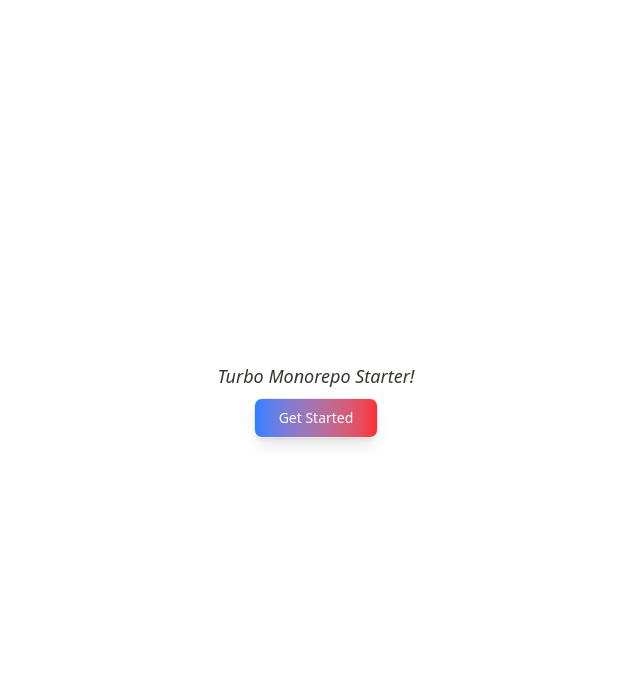
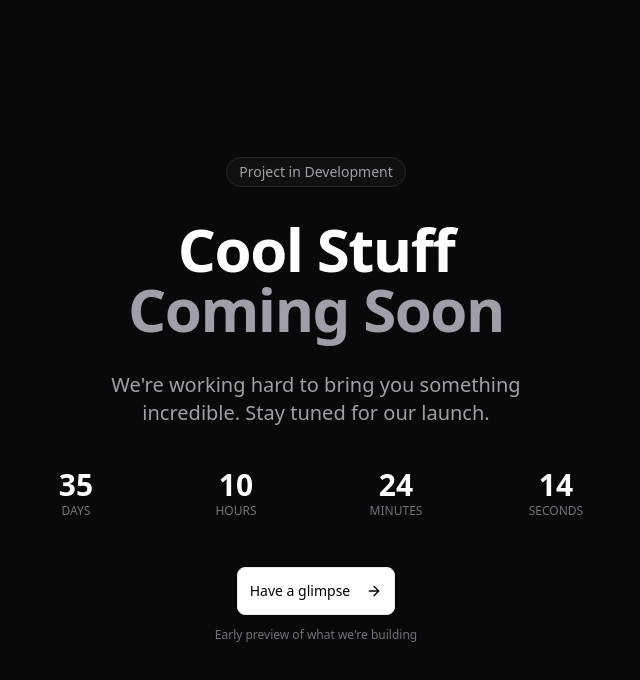
Before and after one commit to team-hsi/Unified-Project-Management, a Next.js app in the folder web/: page / in a window 1280 px wide. Shown: the top 680 px of the page, without its empty margins (324-964 px from the left). Built offline with nearby package versions, Linux system fonts and the light colour scheme.

Commit message:
chore: temp landing page

```diff
--- a/web/app/page.tsx
+++ b/web/app/page.tsx
@@ -1,20 +1,48 @@
+import Link from "next/link";
+import { ArrowRight } from "lucide-react";
 import { Button } from "@/components/ui/button";
+import { CountdownTimer } from "@/components/ui/countdown-timer";
 
 const LandingPage = () => {
   return (
-    <div className=" h-screen grid items-center justify-center">
-      <div className="w-screen flex flex-col items-center justify-center gap-2">
-        <p className="text-lg">
-          <i>Turbo Monorepo Starter!</i>
-        </p>
-        <Button
-          size="lg"
-          className="bg-gradient-to-r from-blue-500 to-red-500 shadow-lg transition-all duration-500 ease-in-out hover:scale-105 hover:shadow-xl"
-        >
-          Get Started
-        </Button>
+    <div className="relative flex min-h-screen flex-col items-center justify-center bg-zinc-950">
+      <div className="relative z-10 w-full max-w-2xl px-4 py-16 sm:px-6 lg:py-24">
+        <div className="text-center">
+          <div className="mb-4 inline-flex items-center justify-center rounded-full border border-zinc-800 bg-zinc-900/50 px-3 py-1 text-sm font-medium text-zinc-400">
+            <span>Project in Development</span>
+          </div>
+
+          <h1 className="mt-4 text-4xl font-extrabold tracking-tight text-white sm:text-5xl md:text-6xl">
+            <span className="block">Cool Stuff</span>
+            <span className="block text-zinc-400">Coming Soon</span>
+          </h1>
+
+          <p className="mx-auto mt-6 max-w-md text-base text-zinc-400 sm:text-lg md:mt-8 md:max-w-lg md:text-xl">
+            We&apos;re working hard to bring you something incredible. Stay
+            tuned for our launch.
+          </p>
+
+          <div className="mt-10">
+            <CountdownTimer targetDate={new Date("2025-04-30T23:59:59")} />
+          </div>
+
+          <div className="mt-12">
+            <Link href="/projects">
+              <Button className="h-12 px-8 bg-white text-black hover:bg-zinc-200 transition-colors">
+                Have a glimpse
+                <ArrowRight className="ml-2 h-4 w-4" />
+              </Button>
+            </Link>
+            <p className="mt-3 text-xs text-zinc-500">
+              Early preview of what we&apos;re building
+            </p>
+          </div>
+        </div>
       </div>
+
+      <div className="absolute inset-0 bg-[linear-gradient(to_right,#080808_1px,transparent_1px),linear-gradient(to_bottom,#080808_1px,transparent_1px)] bg-[size:4rem_4rem] [mask-image:radial-gradient(ellipse_60%_50%_at_50%_0%,#000_70%,transparent_110%)]" />
     </div>
   );
 };
+
 export default LandingPage;
--- a/web/components/auth/login-form.tsx
+++ b/web/components/auth/login-form.tsx
@@ -45,7 +45,7 @@ export const LoginForm = () => {
               <Label htmlFor="password">password</Label>
               <Input id="password" name="password" type="password" />
             </div>
-            <Link href={`/projects/${encodeURIComponent("Marketing Website")}`}>
+            <Link href="/">
               <Button type="button" className="w-full">
                 Continue
               </Button>
--- /dev/null
+++ b/web/components/ui/countdown-timer.tsx
@@ -0,0 +1,76 @@
+"use client";
+
+import { useEffect, useState } from "react";
+
+interface CountdownTimerProps {
+  targetDate: Date;
+}
+
+export function CountdownTimer({ targetDate }: CountdownTimerProps) {
+  const [timeLeft, setTimeLeft] = useState({
+    days: 0,
+    hours: 0,
+    minutes: 0,
+    seconds: 0,
+  });
+
+  useEffect(() => {
+    // Calculate initial time difference
+    const calculateTimeLeft = () => {
+      const now = new Date();
+      const difference = targetDate.getTime() - now.getTime();
+
+      if (difference <= 0) {
+        return { days: 0, hours: 0, minutes: 0, seconds: 0 };
+      }
+
+      const days = Math.floor(difference / (1000 * 60 * 60 * 24));
+      const hours = Math.floor(
+        (difference % (1000 * 60 * 60 * 24)) / (1000 * 60 * 60)
+      );
+      const minutes = Math.floor((difference % (1000 * 60 * 60)) / (1000 * 60));
+      const seconds = Math.floor((difference % (1000 * 60)) / 1000);
+
+      return { days, hours, minutes, seconds };
+    };
+
+    // Set initial time
+    setTimeLeft(calculateTimeLeft());
+
+    // Update every second
+    const intervalId = setInterval(() => {
+      const timeLeft = calculateTimeLeft();
+      setTimeLeft(timeLeft);
+
+      // Clear interval when countdown reaches zero
+      if (
+        timeLeft.days === 0 &&
+        timeLeft.hours === 0 &&
+        timeLeft.minutes === 0 &&
+        timeLeft.seconds === 0
+      ) {
+        clearInterval(intervalId);
+      }
+    }, 1000);
+
+    return () => clearInterval(intervalId);
+  }, [targetDate]);
+
+  return (
+    <div className="grid grid-cols-4 gap-4 text-center">
+      {[
+        { label: "Days", value: timeLeft.days },
+        { label: "Hours", value: timeLeft.hours },
+        { label: "Minutes", value: timeLeft.minutes },
+        { label: "Seconds", value: timeLeft.seconds },
+      ].map((item) => (
+        <div key={item.label} className="flex flex-col">
+          <div className="text-3xl font-bold text-white">
+            {item.value.toString().padStart(2, "0")}
+          </div>
+          <div className="text-xs uppercase text-zinc-500">{item.label}</div>
+        </div>
+      ))}
+    </div>
+  );
+}
```
